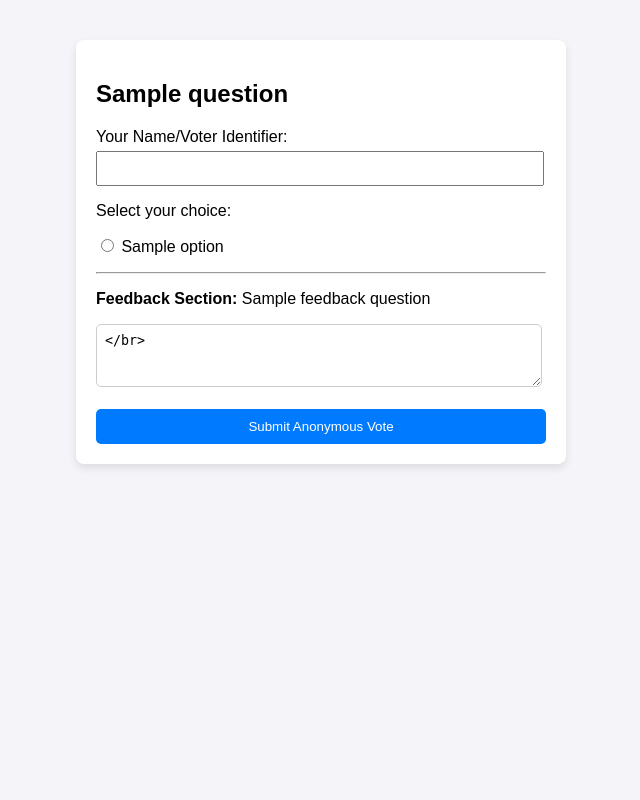
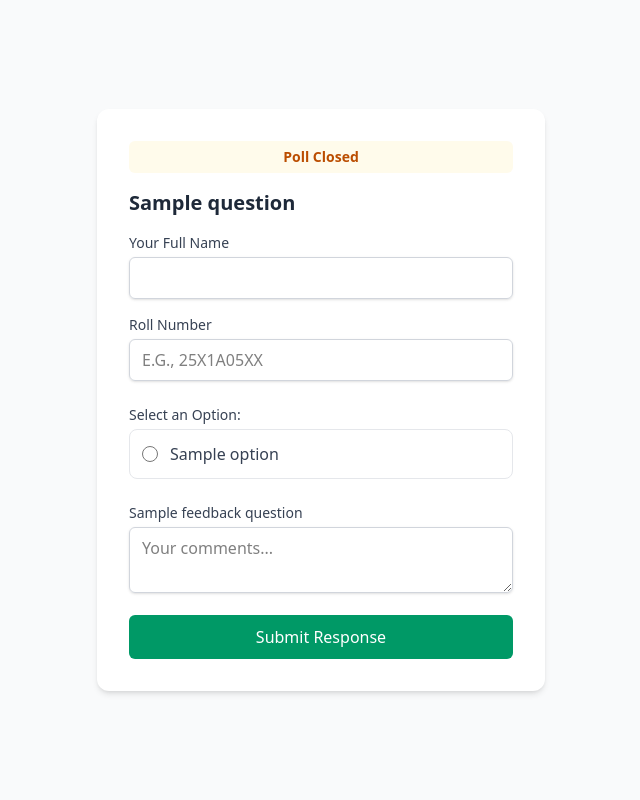
Before and after one commit to sahasramalkapuram/s-polling-, a Flask app: template templates/vote.html in a window 1280 px wide. Shown: the whole page, without its empty margins (319-959 px from the left). Run offline with Flask 3, Linux system fonts and the light colour scheme; the template is opened without the code that fills it: most values are stand-ins (such as "Sample title", 1, 10 or a date in 2020).

Commit message:
Update vote.html

```diff
--- a/templates/vote.html
+++ b/templates/vote.html
@@ -1,35 +1,68 @@
 <!DOCTYPE html>
-<html>
+<html lang="en">
 <head>
-    <title>Anonymous Live Poll</title>
-    <style>
-        body { font-family: Arial, sans-serif; margin: 40px; background-color: #f4f4f9; }
-        .card { background: white; padding: 20px; border-radius: 8px; box-shadow: 0 4px 8px rgba(0,0,0,0.1); max-width: 450px; margin: auto; }
-        .btn { background: #007BFF; color: white; border: none; padding: 10px 15px; border-radius: 5px; cursor: pointer; width: 100%; }
-        textarea { width: 95%; padding: 8px; border: 1px solid #ccc; border-radius: 5px; resize: vertical; }
-    </style>
+    <meta charset="UTF-8">
+    <meta name="viewport" content="width=device-width, initial-scale=1.0">
+    <title>Cast Your Vote</title>
+    <script src="https://cdn.jsdelivr.net/npm/@tailwindcss/browser@4"></script>
 </head>
-<body>
-    <div class="card">
-        <h2>{{ question }}</h2>
-        <form action="/poll/{{ poll_id }}/vote" method="POST">
-            <p><label>Your Name/Voter Identifier:</label><br>
-            <input type="text" name="student_name" required style="width: 95%; padding: 8px; margin-top: 5px;"></p>
+<body class="bg-gray-50 min-h-screen flex items-center justify-center p-4">
+    <div class="bg-white p-8 rounded-xl shadow-md max-w-md w-full">
+        <div id="countdown" class="text-center text-sm font-semibold bg-amber-50 text-amber-700 py-1.5 rounded-md mb-4 hidden"></div>
 
-            <p><label>Select your choice:</label></p>
-            {% for option in options %}
-                <p><input type="radio" name="choice" value="{{ option }}" required> {{ option }}</p>
-            {% endfor %}
+        {% if is_expired %}
+        <div class="text-center text-red-600 font-bold text-lg py-6">❌ This poll has expired and is closed.</div>
+        {% else %}
+        <h2 class="text-xl font-bold text-gray-800 mb-4">{{ question }}</h2>
+        <form action="/poll/{{ poll_id }}/vote" method="POST" class="space-y-4">
+            <div>
+                <label class="block text-sm font-medium text-gray-700 mb-1">Your Full Name</label>
+                <input type="text" name="student_name" required class="w-full px-3 py-2 border border-gray-300 rounded-md shadow-sm focus:outline-none focus:ring-2 focus:ring-emerald-500">
+            </div>
+            <div>
+                <label class="block text-sm font-medium text-gray-700 mb-1">Roll Number</label>
+                <input type="text" name="roll_number" required placeholder="e.g., 25X1A05XX" class="w-full px-3 py-2 border border-gray-300 rounded-md shadow-sm focus:outline-none focus:ring-2 focus:ring-emerald-500 uppercase">
+            </div>
+            <div class="space-y-2 pt-2">
+                <label class="block text-sm font-medium text-gray-700 mb-1">Select an Option:</label>
+                {% for option in options %}
+                <label class="flex items-center space-x-3 p-3 border border-gray-200 rounded-lg cursor-pointer hover:bg-gray-50 transition">
+                    <input type="radio" name="choice" value="{{ option }}" required class="h-4 w-4 text-emerald-600 focus:ring-emerald-500">
+                    <span class="text-gray-700 font-medium">{{ option }}</span>
+                </label>
+                {% endfor %}
+            </div>
+            {% if feedback_question %}
+            <div class="pt-2">
+                <label class="block text-sm font-medium text-gray-700 mb-1">{{ feedback_question }}</label>
+                <textarea name="feedback_answer" rows="2" class="w-full px-3 py-2 border border-gray-300 rounded-md shadow-sm focus:outline-none focus:ring-2 focus:ring-emerald-500" placeholder="Your comments..."></textarea>
+            </div>
+            {% endif %}
+            <button type="submit" class="w-full bg-emerald-600 text-white font-medium py-2.5 rounded-md hover:bg-emerald-700 transition cursor-pointer">Submit Response</button>
+        </form>
+        {% endif %}
+    </div>
 
-            <!-- DYNAMICALLY DISPLAY FEEDBACK SECTION IF ACTIVE -->
-            {% if feedback_question %}
-                <hr>
-                <p><label><strong>Feedback Section:</strong> {{ feedback_question }}</label></p>
-                <textarea name="feedback_answer" rows="3" placeholder="Type your answer here..."></br></textarea>
-            {% endif %}
-            <br><br>
-            <button type="submit" class="btn">Submit Anonymous Vote</button>
-        </form>
-    </div>
+    <script>
+        const expiryStr = "{{ expires_at }}";
+        if (expiryStr) {
+            const target = new Date(expiryStr + "Z").getTime();
+            const box = document.getElementById('countdown');
+            box.classList.remove('hidden');
+
+            setInterval(() => {
+                const now = new Date().getTime();
+                const distance = target - now;
+                if (distance < 0) {
+                    box.innerText = "Poll Closed";
+                    return;
+                }
+                const hours = Math.floor((distance % (1000 * 60 * 60 * 24)) / (1000 * 60 * 60));
+                const minutes = Math.floor((distance % (1000 * 60 * 60)) / (1000 * 60));
+                const seconds = Math.floor((distance % (1000 * 60)) / 1000);
+                box.innerText = `⏳ Closes in: ${hours}h ${minutes}m ${seconds}s`;
+            }, 1000);
+        }
+    </script>
 </body>
 </html>
```
